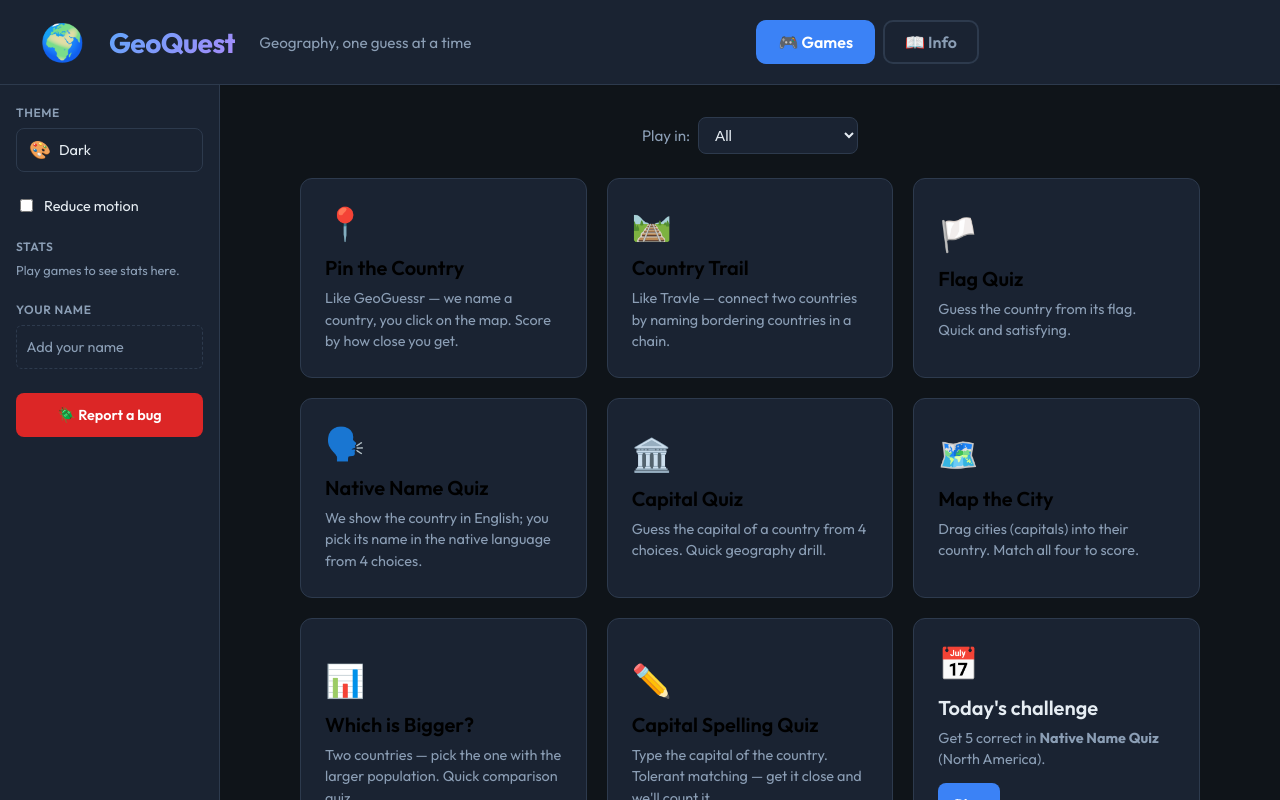
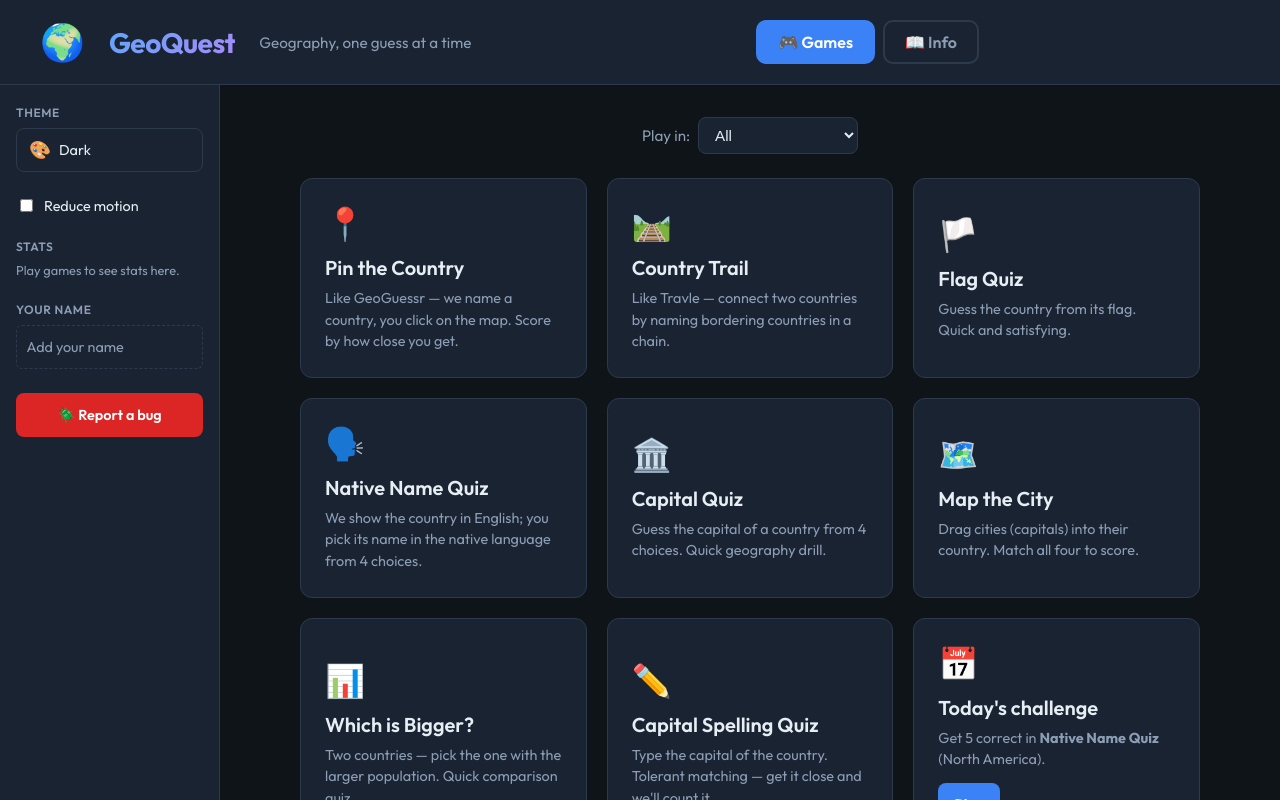
Before and after one commit to panagiotis-afk/GeoApp, a React (Vite) app: page / in a window 1280 px wide. Shown: the top 800 px of the page. Built offline with nearby package versions, Linux system fonts and the light colour scheme; the HTML template or start-up script is replaced by a standard one.

Commit message:
Fix Card Title colors in dark themes

```diff
--- a/src/components/Home.css
+++ b/src/components/Home.css
@@ -560,6 +560,7 @@
   margin: 0 0 0.5rem;
   font-size: 1.25rem;
   font-weight: 600;
+  color: var(--text);
 }
 
 .mode-card p {
```
